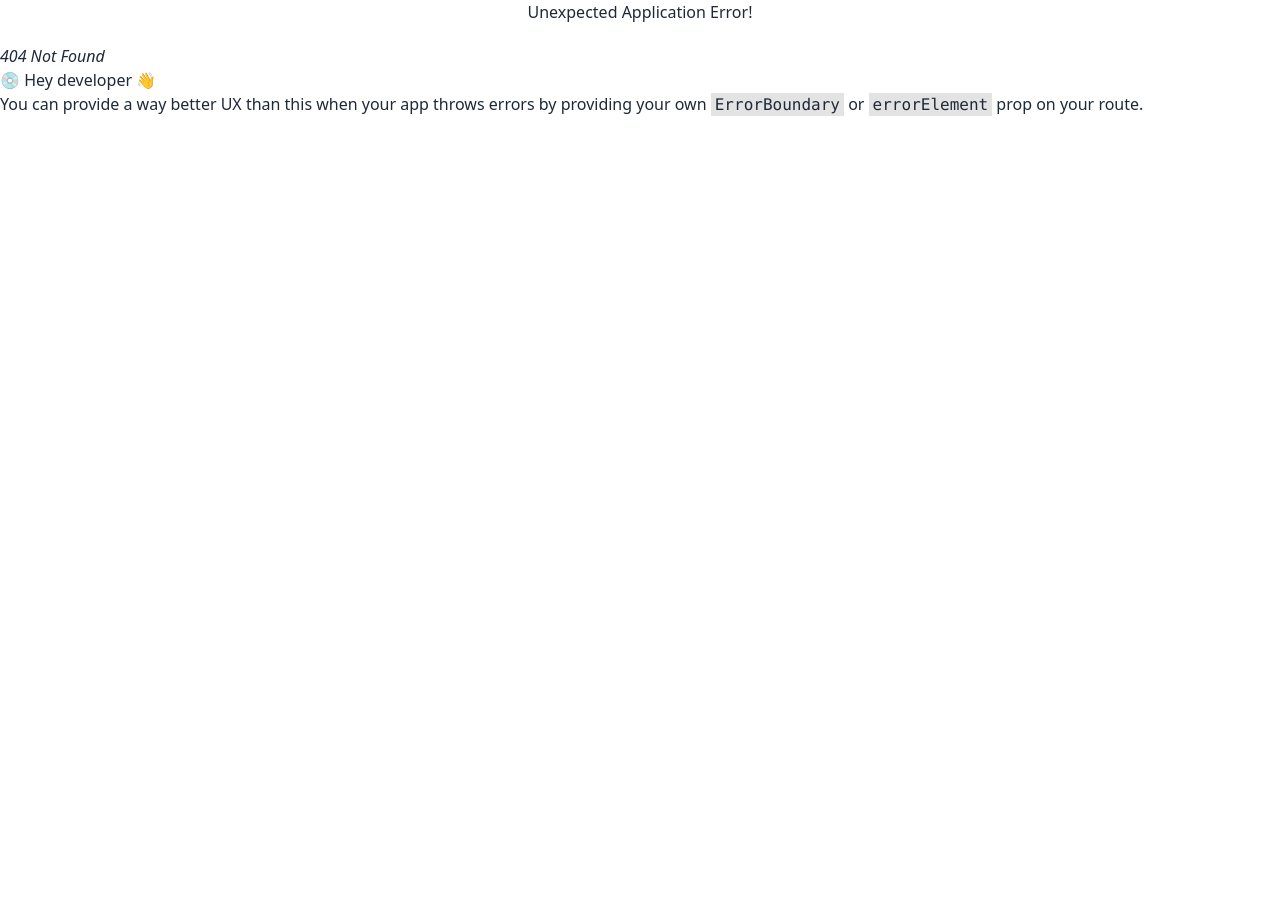
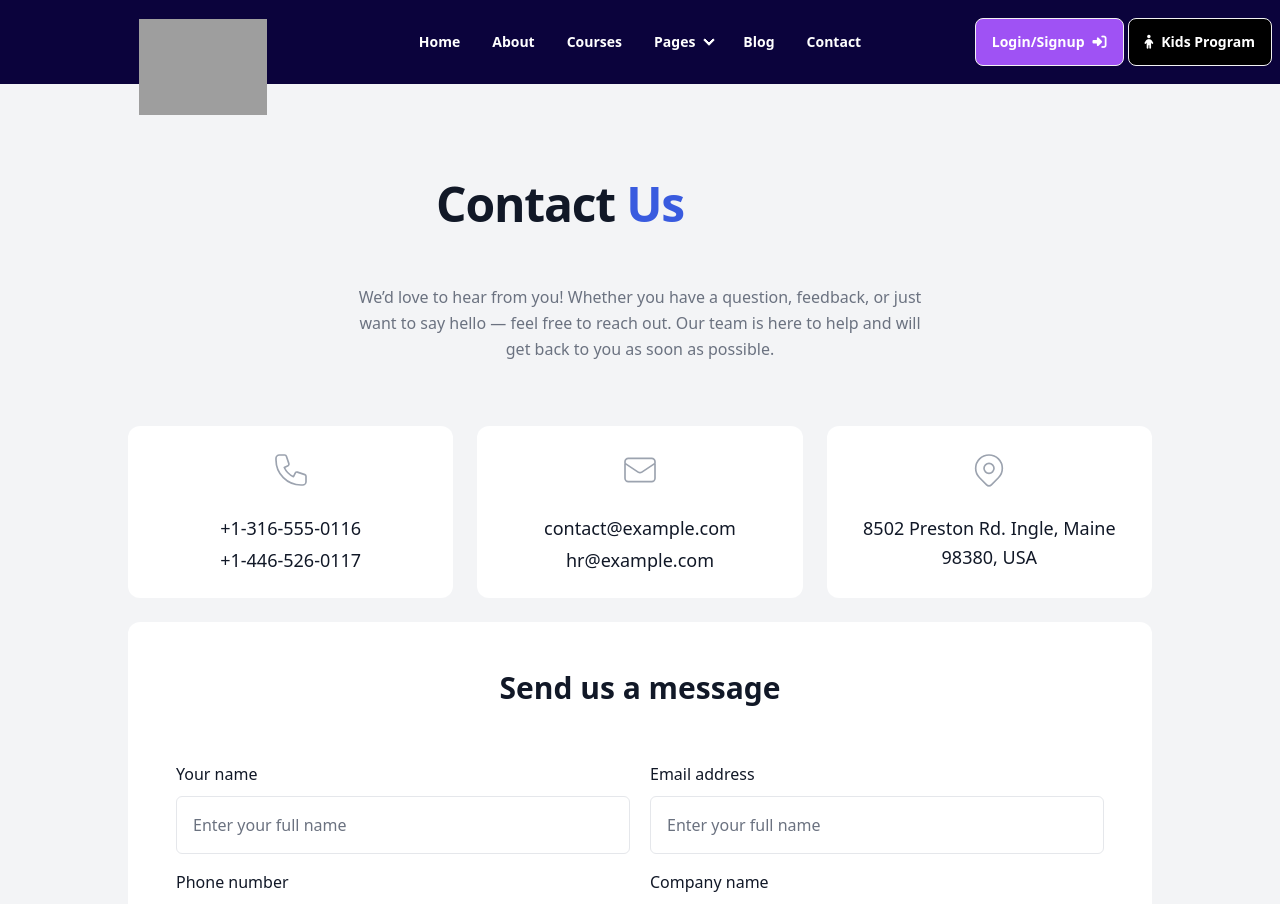
Before and after one commit to AnikHaque/EducationPlatform-Client-Side, a React (Vite) app: page /contact in a window 1280 px wide. Before the commit this address had no page. Shown: the top 904 px of the page. Before the commit the page ends 800 px from the top, so only its background shows below. Built offline with nearby package versions, Linux system fonts and the light colour scheme; grey boxes are pictures that could not be loaded.

Commit message:
contact us page done

```diff
--- a/src/Componentrs/Blogs/Blogs.jsx
+++ b/src/Componentrs/Blogs/Blogs.jsx
@@ -31,7 +31,6 @@ const blogs = [
     image:
       "https://blog.openreplay.com/images/react-state-management-with-easy-peasy/images/hero.png",
   },
-  // Add more blogs as needed
 ];
 
 const BlogPage = () => {
--- /dev/null
+++ b/src/Componentrs/Contact/Contact.jsx
@@ -0,0 +1,220 @@
+const Contact = () => {
+  return (
+    <div>
+      <section className="py-10 bg-gray-100 sm:py-16 lg:py-24">
+        <div className="px-4 mx-auto sm:px-6 lg:px-8 max-w-7xl">
+          <div className="max-w-2xl mx-auto text-center">
+            <h1 className="max-w-lg mb-14 font-sans text-3xl font-bold tracking-tight text-gray-900 sm:text-4xl sm:leading-none lg:text-5xl">
+              Contact <span className="text-[#395bdf] font-bold">Us</span>
+            </h1>
+            <p className="max-w-xl mx-auto mt-4 text-base leading-relaxed text-gray-500">
+              We’d love to hear from you! Whether you have a question, feedback,
+              or just want to say hello — feel free to reach out. Our team is
+              here to help and will get back to you as soon as possible.
+            </p>
+          </div>
+
+          <div className="max-w-5xl mx-auto mt-12 sm:mt-16">
+            <div className="grid grid-cols-1 gap-6 px-8 text-center md:px-0 md:grid-cols-3">
+              <div className="overflow-hidden bg-white rounded-xl">
+                <div className="p-6">
+                  <svg
+                    className="flex-shrink-0 w-10 h-10 mx-auto text-gray-400"
+                    xmlns="http://www.w3.org/2000/svg"
+                    fill="none"
+                    viewBox="0 0 24 24"
+                    stroke="currentColor"
+                  >
+                    <path
+                      strokeLinecap="round"
+                      strokeLinejoin="round"
+                      strokeWidth="1"
+                      d="M3 5a2 2 0 012-2h3.28a1 1 0 01.948.684l1.498 4.493a1 1 0 01-.502 1.21l-2.257 1.13a11.042 11.042 0 005.516 5.516l1.13-2.257a1 1 0 011.21-.502l4.493 1.498a1 1 0 01.684.949V19a2 2 0 01-2 2h-1C9.716 21 3 14.284 3 6V5z"
+                    />
+                  </svg>
+                  <p className="mt-6 text-lg font-medium text-gray-900">
+                    +1-316-555-0116
+                  </p>
+                  <p className="mt-1 text-lg font-medium text-gray-900">
+                    +1-446-526-0117
+                  </p>
+                </div>
+              </div>
+
+              <div className="overflow-hidden bg-white rounded-xl">
+                <div className="p-6">
+                  <svg
+                    className="flex-shrink-0 w-10 h-10 mx-auto text-gray-400"
+                    xmlns="http://www.w3.org/2000/svg"
+                    fill="none"
+                    viewBox="0 0 24 24"
+                    stroke="currentColor"
+                  >
+                    <path
+                      strokeLinecap="round"
+                      strokeLinejoin="round"
+                      strokeWidth="1"
+                      d="M3 8l7.89 5.26a2 2 0 002.22 0L21 8M5 19h14a2 2 0 002-2V7a2 2 0 00-2-2H5a2 2 0 00-2 2v10a2 2 0 002 2z"
+                    />
+                  </svg>
+                  <p className="mt-6 text-lg font-medium text-gray-900">
+                    contact@example.com
+                  </p>
+                  <p className="mt-1 text-lg font-medium text-gray-900">
+                    hr@example.com
+                  </p>
+                </div>
+              </div>
+
+              <div className="overflow-hidden bg-white rounded-xl">
+                <div className="p-6">
+                  <svg
+                    className="flex-shrink-0 w-10 h-10 mx-auto text-gray-400"
+                    xmlns="http://www.w3.org/2000/svg"
+                    fill="none"
+                    viewBox="0 0 24 24"
+                    stroke="currentColor"
+                  >
+                    <path
+                      strokeLinecap="round"
+                      strokeLinejoin="round"
+                      strokeWidth="1"
+                      d="M17.657 16.657L13.414 20.9a1.998 1.998 0 01-2.827 0l-4.244-4.243a8 8 0 1111.314 0z"
+                    />
+                    <path
+                      strokeLinecap="round"
+                      strokeLinejoin="round"
+                      strokeWidth="1"
+                      d="M15 11a3 3 0 11-6 0 3 3 0 016 0z"
+                    />
+                  </svg>
+                  <p className="mt-6 text-lg font-medium leading-relaxed text-gray-900">
+                    8502 Preston Rd. Ingle, Maine 98380, USA
+                  </p>
+                </div>
+              </div>
+            </div>
+
+            <div className="mt-6 overflow-hidden bg-white rounded-xl">
+              <div className="px-6 py-12 sm:p-12">
+                <h3 className="text-3xl font-semibold text-center text-gray-900">
+                  Send us a message
+                </h3>
+
+                <form action="#" method="POST" className="mt-14">
+                  <div className="grid grid-cols-1 sm:grid-cols-2 gap-x-5 gap-y-4">
+                    <div>
+                      <label
+                        htmlFor=""
+                        className="text-base font-medium text-gray-900"
+                      >
+                        {" "}
+                        Your name{" "}
+                      </label>
+                      <div className="mt-2.5 relative">
+                        <input
+                          type="text"
+                          name=""
+                          id=""
+                          placeholder="Enter your full name"
+                          className="block w-full px-4 py-4 text-black placeholder-gray-500 transition-all duration-200 bg-white border border-gray-200 rounded-md focus:outline-none focus:border-blue-600 caret-blue-600"
+                        />
+                      </div>
+                    </div>
+
+                    <div>
+                      <label
+                        htmlFor=""
+                        className="text-base font-medium text-gray-900"
+                      >
+                        {" "}
+                        Email address{" "}
+                      </label>
+                      <div className="mt-2.5 relative">
+                        <input
+                          type="email"
+                          name=""
+                          id=""
+                          placeholder="Enter your full name"
+                          className="block w-full px-4 py-4 text-black placeholder-gray-500 transition-all duration-200 bg-white border border-gray-200 rounded-md focus:outline-none focus:border-blue-600 caret-blue-600"
+                        />
+                      </div>
+                    </div>
+
+                    <div>
+                      <label
+                        htmlFor=""
+                        className="text-base font-medium text-gray-900"
+                      >
+                        {" "}
+                        Phone number{" "}
+                      </label>
+                      <div className="mt-2.5 relative">
+                        <input
+                          type="tel"
+                          name=""
+                          id=""
+                          placeholder="Enter your full name"
+                          className="block w-full px-4 py-4 text-black placeholder-gray-500 transition-all duration-200 bg-white border border-gray-200 rounded-md focus:outline-none focus:border-blue-600 caret-blue-600"
+                        />
+                      </div>
+                    </div>
+
+                    <div>
+                      <label
+                        htmlFor=""
+                        className="text-base font-medium text-gray-900"
+                      >
+                        {" "}
+                        Company name{" "}
+                      </label>
+                      <div className="mt-2.5 relative">
+                        <input
+                          type="text"
+                          name=""
+                          id=""
+                          placeholder="Enter your full name"
+                          className="block w-full px-4 py-4 text-black placeholder-gray-500 transition-all duration-200 bg-white border border-gray-200 rounded-md focus:outline-none focus:border-blue-600 caret-blue-600"
+                        />
+                      </div>
+                    </div>
+
+                    <div className="sm:col-span-2">
+                      <label
+                        htmlFor=""
+                        className="text-base font-medium text-gray-900"
+                      >
+                        {" "}
+                        Message{" "}
+                      </label>
+                      <div className="mt-2.5 relative">
+                        <textarea
+                          name=""
+                          id=""
+                          placeholder=""
+                          className="block w-full px-4 py-4 text-black placeholder-gray-500 transition-all duration-200 bg-white border border-gray-200 rounded-md resize-y focus:outline-none focus:border-blue-600 caret-blue-600"
+                          rows="4"
+                        ></textarea>
+                      </div>
+                    </div>
+
+                    <div className="sm:col-span-2">
+                      <button
+                        type="submit"
+                        className="inline-flex items-center justify-center w-full px-4 py-4 mt-2 text-base font-semibold text-white transition-all duration-200 bg-blue-600 border border-transparent rounded-md focus:outline-none hover:bg-blue-700 focus:bg-blue-700"
+                      >
+                        Send
+                      </button>
+                    </div>
+                  </div>
+                </form>
+              </div>
+            </div>
+          </div>
+        </div>
+      </section>
+    </div>
+  );
+};
+
+export default Contact;
--- a/src/Routes/Router.jsx
+++ b/src/Routes/Router.jsx
@@ -37,6 +37,7 @@ import { CourseProvider } from "../Context/CourseContext";
 import AddCoursePage from "../Componentrs/Courses/AddCourse";
 import AllCourses from "../Componentrs/AllCourses/AllCourses";
 import BlogPage from "../Componentrs/Blogs/Blogs";
+import Contact from "../Componentrs/Contact/Contact";
 
 const router = createBrowserRouter([
   {
@@ -83,6 +84,10 @@ const router = createBrowserRouter([
       {
         path: "/about",
         element: <Aboutpage></Aboutpage>,
+      },
+      {
+        path: "/contact",
+        element: <Contact></Contact>,
       },
       {
         path: "/courses",
```
